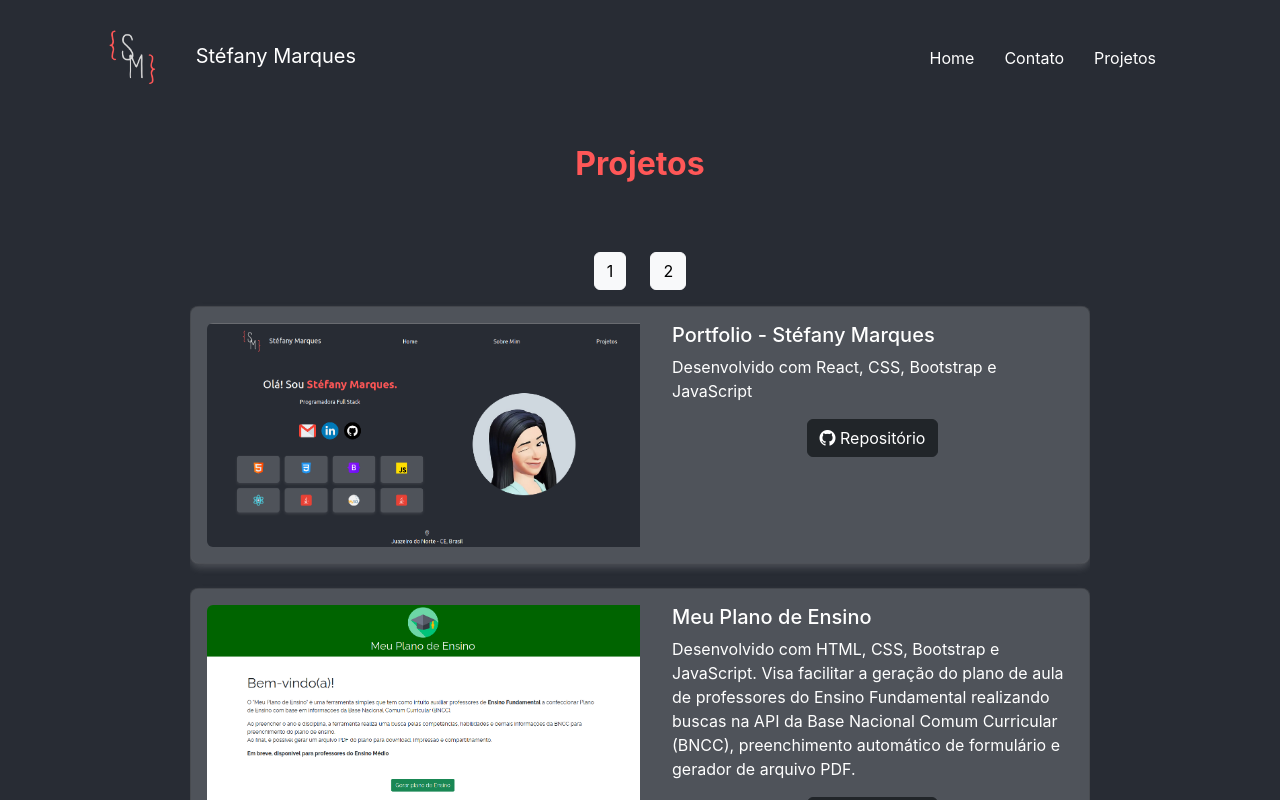
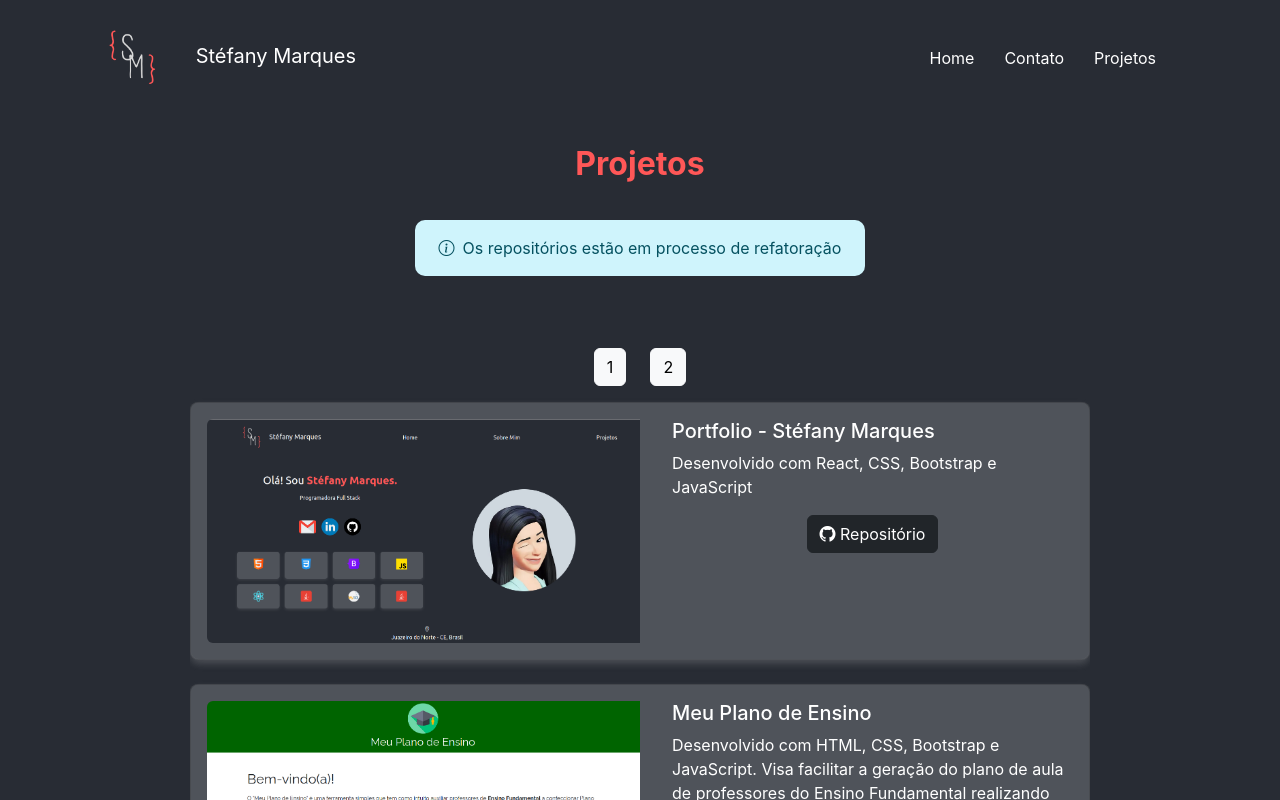
Before and after one commit to Stephmarquess/portfolio, a React (Create React App) app: page /projects in a window 1280 px wide. Shown: the top 800 px of the page. Built offline with nearby package versions, Linux system fonts and the light colour scheme; no server answers.

Commit message:
refact: update linkedin link and add info about projects

```diff
--- a/src/pages/Home/Home.js
+++ b/src/pages/Home/Home.js
@@ -18,7 +18,7 @@ const Home = () => {
             <div>
               <div id='icons-contato' className='mt-5 d-flex gap-3 justify-content-center col'>
                 <a href='mailto:smouramkt@gmail.com'><img src={email} className='icons-contato' /></a>
-                <a href='https://www.linkedin.com/in/st%C3%A9fany-marques/' target='_blank'><img src={linkedin} className='icons-contato' /></a>
+                <a href='https://www.linkedin.com/in/stefany-mmarques' target='_blank'><img src={linkedin} className='icons-contato' /></a>
                 <a href='https://github.com/Stephmarquess' target='_blank' ><img src={gitHub} className='icons-contato' /></a>
               </div>
             </div>
--- a/src/pages/Projects/Projects.js
+++ b/src/pages/Projects/Projects.js
@@ -15,6 +15,12 @@ const Projetos = () => {
     return (
         <div className='mt-2 d-flex flex-column align-items-center efeito p-3'>
             <strong><p className='fs-2 text-center' style={{ color: "#ff5757" }}>Projetos</p></strong>
+
+            <div className="alert alert-info text-center mt-3 mb-4" role="alert">
+                <i className="bi bi-info-circle me-2"></i>
+                Os repositórios estão em processo de refatoração
+            </div>
+
             <div id='botoes-carousel' className='d-flex gap-4 mt-5'>
                 <button className='botao-carousel btn btn-light' data-bs-target="#cards-projetos" data-bs-slide-to="0" > 1 </button>
                 <button className='botao-carousel btn btn-light' data-bs-target="#cards-projetos" data-bs-slide-to="1" > 2 </button>
```
